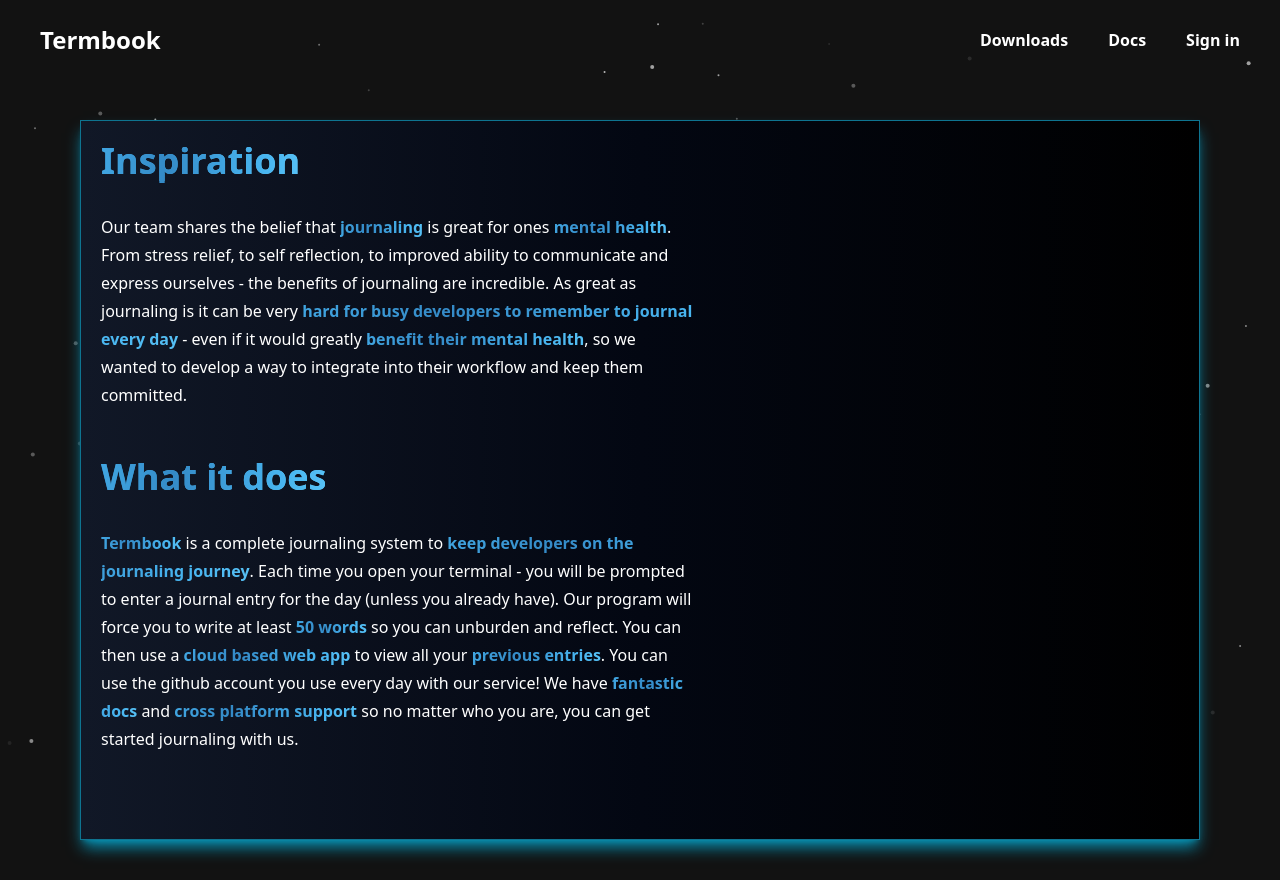
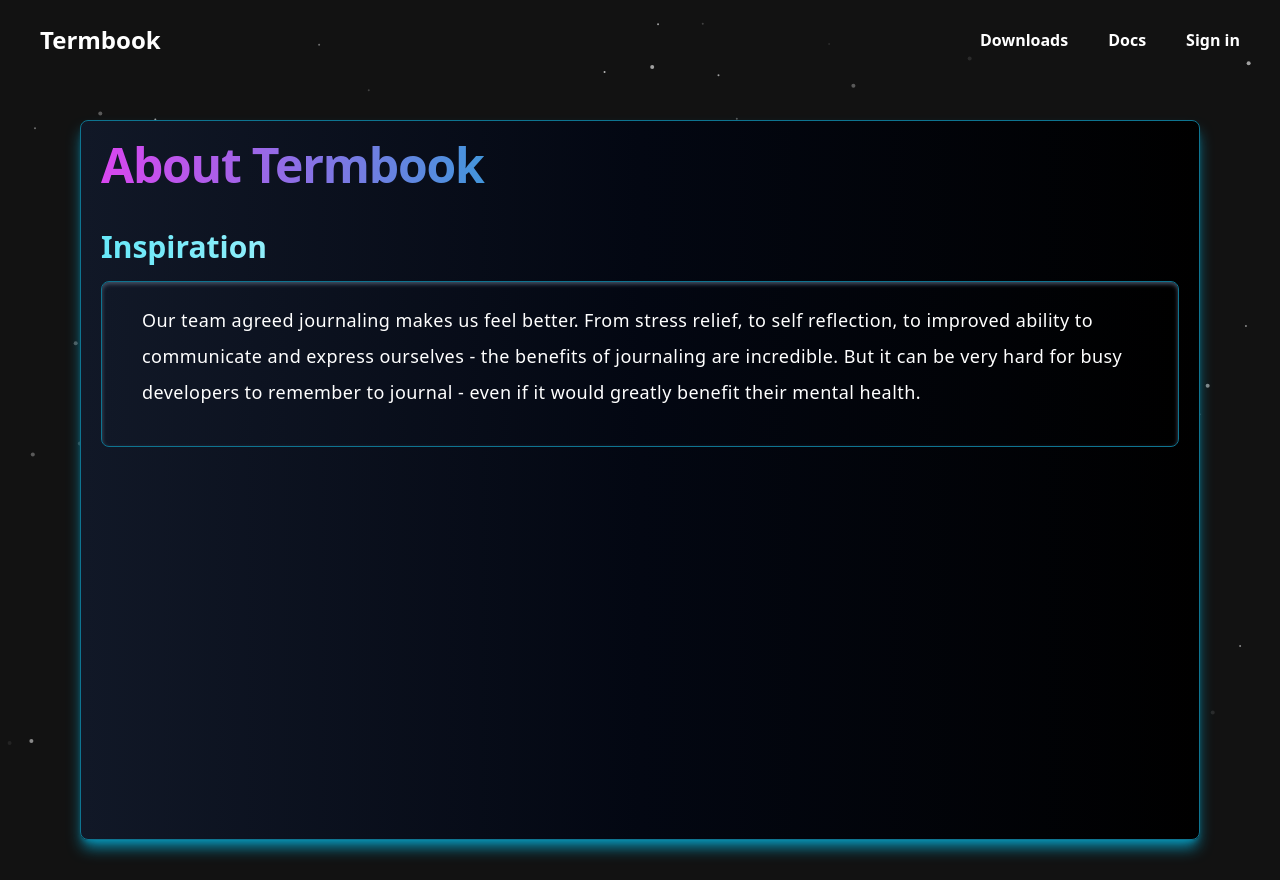
Before and after one commit to jamesmontebell/termbook, a Next.js app: page /about in a window 1280 px wide. Built offline with nearby package versions, Linux system fonts and the light colour scheme; no server answers.

Commit message:
about page progress

```diff
--- a/src/app/about/content.mdx
+++ /dev/null
@@ -1,6 +0,0 @@
-# **Inspiration**
-Our team shares the belief that **journaling** is great for ones **mental health**. From stress relief, to self reflection, to improved ability to communicate and express ourselves - the benefits of journaling are incredible. As great as journaling is it can be very **hard for busy developers to remember to journal every day** - even if it would greatly **benefit their mental health**, so we wanted to develop a way to integrate into their workflow and keep them committed.
-<br></br>
-
-# **What it does**
-**Termbook** is a complete journaling system to **keep developers on the journaling journey**. Each time you open your terminal - you will be prompted to enter a journal entry for the day (unless you already have). Our program will force you to write at least **50 words** so you can unburden and reflect. You can then use a **cloud based web app** to view all your **previous entries**. You can use the github account you use every day with our service! We have **fantastic docs** and **cross platform support** so no matter who you are, you can get started journaling with us.
--- a/src/app/about/page.tsx
+++ b/src/app/about/page.tsx
@@ -2,14 +2,13 @@
 
 import React from "react";
 
-import { useMDXComponents } from "../../mdx-components";
-import MDXContent from "./content.mdx";
 import { useEffect } from "react";
 import AOS from "aos";
 import "aos/dist/aos.css";
+import "../globals.css";
 
 export default function Page() {
-  const components = useMDXComponents({});
+  // const components = useMDXComponents({});
   useEffect(() => {
     AOS.init({
       disable: "phone",
@@ -21,19 +20,61 @@ export default function Page() {
   return (
     <div className="flex flex-col min-h-screen pb-10 pt-10 z-30 relative">
       <div
-        className="bg-gradient-to-r from-gray-900 via-gray-950 to-black border border-cyan-700 flex shadow-lg shadow-cyan-600 mx-20 my-0.7 justify-left opacity-98 flex-grow
+        className="bg-gradient-to-r from-gray-900 via-gray-950 to-black border rounded-lg border-cyan-700 flex shadow-lg shadow-cyan-600 mx-20 my-0.7 justify-left opacity-98 flex-grow
       "
         data-aos="fade-down"
         data-aos-delay="200"
       >
         <article
-          className="prose my-5 mx-5 text-left text-white prose-headings:text-white prose-code:text-white"
+          className="my-5 mx-5"
           data-aos="fade-down"
           data-aos-delay="400"
         >
-          <MDXContent components={components} />
+          <div>
+          <h1
+          className="pb-10 font-extrabold tracking-tight text-transparent text-5xl bg-gradient-to-r bg-clip-text from-fuchsia-500 via-cyan-500 to-cyan-500"
+          data-aos="fade-down"
+        >
+            About Termbook
+          </h1>
+          <h2 className="pb-4 text-3xl font-bold text-transparent bg-gradient-to-r bg-clip-text from-cyan-300 via-cyan-50 to-cyan-50">
+            Inspiration
+          </h2>
+          <div className="bg-gradient-to-r from-gray-900 via-gray-950 to-black border rounded-lg border-cyan-700 flex shadow-inner shadow-slate-600">
+          <p className="pb-4 text-lg text-white tracking-wide leading-loose mx-10 my-5">
+          Our team agreed journaling makes us feel better. From stress relief, to self reflection, to improved ability to communicate and express ourselves - the benefits of journaling are incredible. But it can be very hard for busy developers to remember to journal - even if it would greatly benefit their mental health.
+          </p>
+          </div>
+          </div>
         </article>
       </div>
     </div>
   );
 }
+
+// return (
+//   <div className="flex flex-col min-h-screen pb-10 pt-10 z-30 relative">
+//     <div
+//       className="bg-gradient-to-r from-gray-900 via-gray-950 to-black border border-cyan-700 flex shadow-lg shadow-cyan-600 mx-20 my-0.7 justify-left opacity-98 flex-grow
+//     "
+//       data-aos="fade-down"
+//       data-aos-delay="200"
+//     >
+//       <article
+//         className="prose my-5 mx-5 text-left text-white prose-headings:text-white prose-code:text-white"
+//         data-aos="fade-down"
+//         data-aos-delay="400"
+//       >
+//         <MDXContent components={components} />
+//       </article>
+//     </div>
+//   </div>
+// );
+
+
+// <!-- # **Inspiration**
+// Our team shares the belief that **journaling** is great for ones **mental health**. From stress relief, to self reflection, to improved ability to communicate and express ourselves - the benefits of journaling are incredible. As great as journaling is it can be very **hard for busy developers to remember to journal every day** - even if it would greatly **benefit their mental health**, so we wanted to develop a way to integrate into their workflow and keep them committed.
+// <br></br>
+
+// # **What it does**
+// **Termbook** is a complete journaling system to **keep developers on the journaling journey**. Each time you open your terminal - you will be prompted to enter a journal entry for the day (unless you already have). Our program will force you to write at least **50 words** so you can unburden and reflect. You can then use a **cloud based web app** to view all your **previous entries**. You can use the github account you use every day with our service! We have **fantastic docs** and **cross platform support** so no matter who you are, you can get started journaling with us. -->
--- a/src/app/docs/content.mdx
+++ b/src/app/docs/content.mdx
@@ -131,4 +131,4 @@ allow apps from anywhere
 
 To view your journal entries, login to **Termbook.com** and open your profile!
 
-Happy **journaling!**
+Happy **Journaling!**
--- a/src/app/globals.css
+++ b/src/app/globals.css
@@ -17,10 +17,10 @@
 
 .gradient-text-2 {
   background: linear-gradient(to right,
-    #f72585, #3a0ca3, #4361ee, #4cc9f0,
-    #f72585, #3a0ca3, #4361ee, #4cc9f0,
-    #f72585, #3a0ca3, #4361ee, #4cc9f0,
-    #4361ee, #40cffb, #f72585);
+    #6dd3fe, #48b5f0, #348AC7,
+    #2667d9, #348AC7, #48b5f0,
+    #6dd3fe);
+
   background-size: 900% 300%; /* Adjusted to accommodate the extended gradient */
   background-clip: text;
   -webkit-background-clip: text; /* For Safari */
--- a/tailwind.config.ts
+++ b/tailwind.config.ts
@@ -1,6 +1,10 @@
 import type { Config } from "tailwindcss";
 
 const config: Config = {
+  "editor.quickSuggestions": {
+    "strings": "on"
+  },
+  "tailwindCSS.suggestions": "true",
   darkMode: "class",  // Correct setting for dark mode
   content: [
     './pages/**/*.{ts,tsx}',
@@ -27,15 +31,15 @@ const config: Config = {
           from: { height: "var(--radix-accordion-content-height)" },
           to: { height: "0" },
         },
-        "gradient": {  // Define the gradient animation keyframes
+        "gradient": {
           "0%": { backgroundPosition: "0% 50%" },
-          "100%": { backgroundPosition: "100% 50%" }
+          "100%": { backgroundPosition: "200% 50%" } // Extended to 200% to ensure smoother loop
         }
       },
       animation: {
         "accordion-down": "accordion-down 0.2s ease-out",
         "accordion-up": "accordion-up 0.2s ease-out",
-        "gradient": "gradient 8s linear infinite",  // Define the gradient animation
+        "gradient": "gradient 45s linear infinite", // Increased time and ensured linear motion
       },
       borderWidth: {
         "1": "1px",
@@ -45,24 +49,14 @@ const config: Config = {
       typography: (theme: any) => ({
         DEFAULT: {
           css: {
-            'h1, h2, h3': {
-              color: 'transparent', // Ensures the text itself is transparent
-              backgroundImage: 'linear-gradient(to right, #6dd3fe, #48b5f0, #348AC7, #2667d9, #348AC7, #48b5f0, #6dd3fe, #48b5f0, #348AC7, #2667d9, #348AC7, #48b5f0, #6dd3fe)',
-              backgroundClip: 'text', // Ensures the background is only applied to the text
-              WebkitBackgroundClip: 'text', // Compatibility for WebKit browsers
-              WebkitTextFillColor: 'transparent', // Specifically for WebKit browsers
-              backgroundSize: '200% 100%', // Necessary for animation
-              animation: theme('animation.gradient'), // Use the defined gradient animation
-            },
-
-            'strong': {
-              color: 'transparent', // Ensures the text itself is transparent
-              backgroundImage: 'linear-gradient(to right, #6dd3fe, #48b5f0, #348AC7, #48b5f0, #6dd3fe)',
-              backgroundClip: 'text', // Ensures the background is only applied to the text
-              WebkitBackgroundClip: 'text', // Compatibility for WebKit browsers
-              WebkitTextFillColor: 'transparent', // Specifically for WebKit browsers
-              backgroundSize: '200% 100%', // Necessary for animation
-              animation: theme('animation.gradient'), // Use the defined gradient animation
+            'h1, h2, h3, strong': {
+              color: 'transparent',
+              backgroundImage: 'linear-gradient(to right, #6dd3fe, #48b5f0, #348AC7, #2667d9, #348AC7, #48b5f0, #6dd3fe)',
+              backgroundClip: 'text',
+              WebkitBackgroundClip: 'text',
+              WebkitTextFillColor: 'transparent',
+              backgroundSize: '300% 300%', // Increase size to ensure smooth transitions
+              animation: theme('animation.gradient'),
             }
           },
         },
@@ -70,8 +64,7 @@ const config: Config = {
     },
   },
   plugins: [
-    require("@tailwindcss/typography"),  // Ensuring the typography plugin is loaded
-    require("tailwindcss-animate"),  // Assuming this plugin exists and is correctly configured to handle animations
+    require("@tailwindcss/typography"),
   ],
 };
 
```
Also changed, not shown: 1 other file (tests, documents, lock files or other folders).
